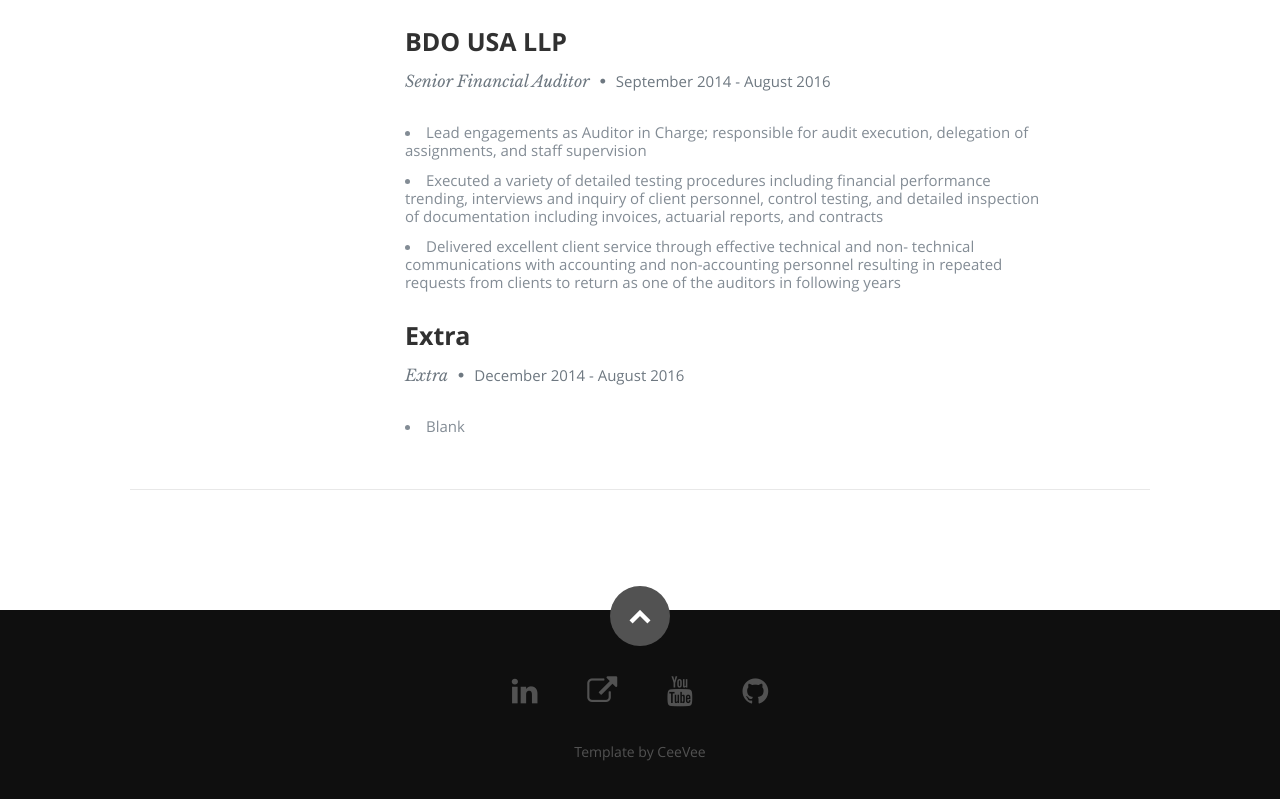
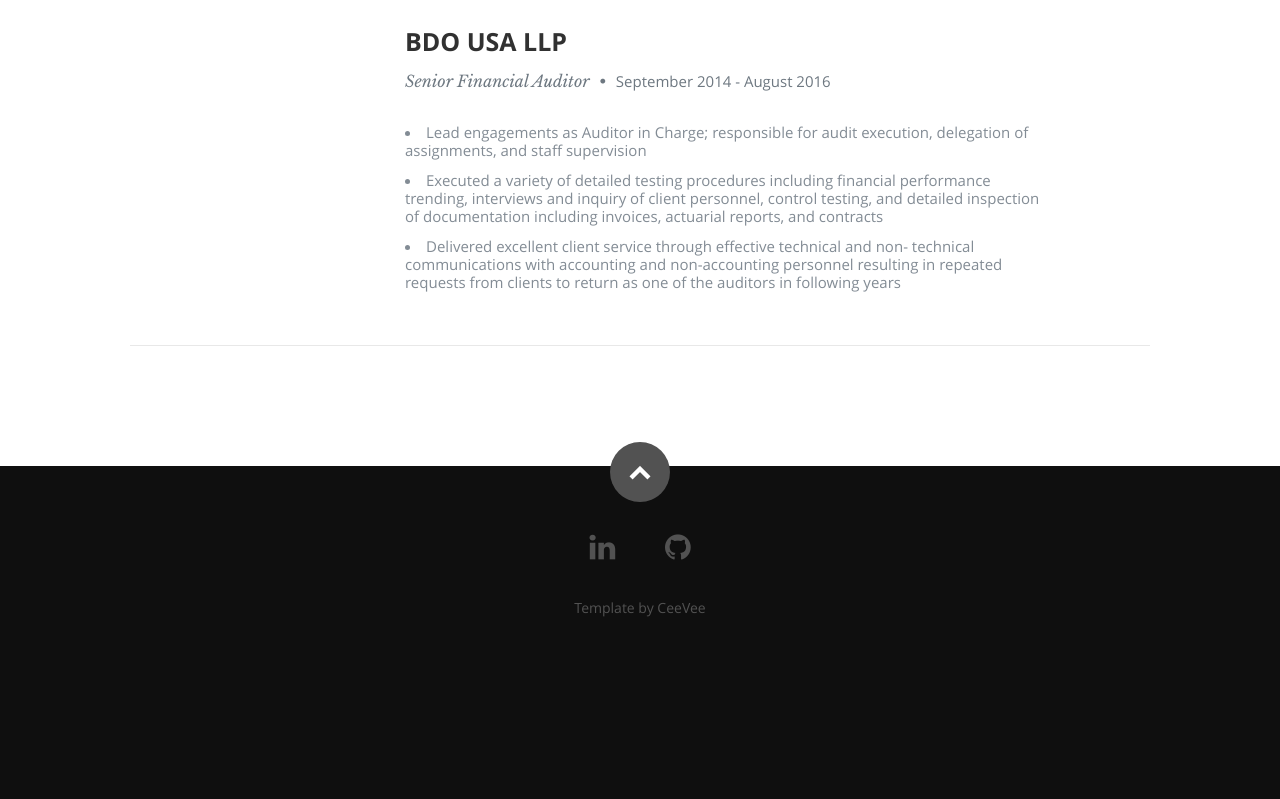
Before and after one commit to wbcapt/Azure-Resume-Good, a plain HTML site: page frontend/index.html in a window 1280 px wide. Shown: the part 3822-4621 px from the top of the page. After the commit the page ends 4493 px from the top, so only its background shows below. Drawn offline with nearby package versions, Linux system fonts and the light colour scheme; no server answers.

Commit message:
removed extra section

```diff
--- a/frontend/index.html
+++ b/frontend/index.html
@@ -308,22 +308,6 @@
 
             </div> <!-- item end -->
 
-            <div class="row item">
-
-               <div class="twelve columns">
-
-                  <h3>Extra</h3>
-                  <p class="info">Extra <span>&bull;</span> <em class="date">December 2014 - August 2016</em></p>
-
-                  <p>
-                  <li>Blank</li>
-
-                  </p>
-
-               </div>
-
-            </div> <!-- item end -->
-
          </div> <!-- main-col end -->
 
       </div> <!-- End Work -->
@@ -344,8 +328,6 @@
 
             <ul class="social-links">
                <li><a href="https://www.linkedin.com/in/william-baldwin-cpa-3b377241/"><i class="fa fa-linkedin"></i></a></li>
-               <li><a href="https://madebygps.com"><i class="fa fa-external-link"></i></a></li>
-               <li><a href="https://youtube.com/madebygps"><i class="fa fa-youtube"></i></a></li>
                <li><a href="https://github.com/madebygps/cgc-azure-resume"><i class="fa fa-github"></i></a></li>
             </ul>
 
```
